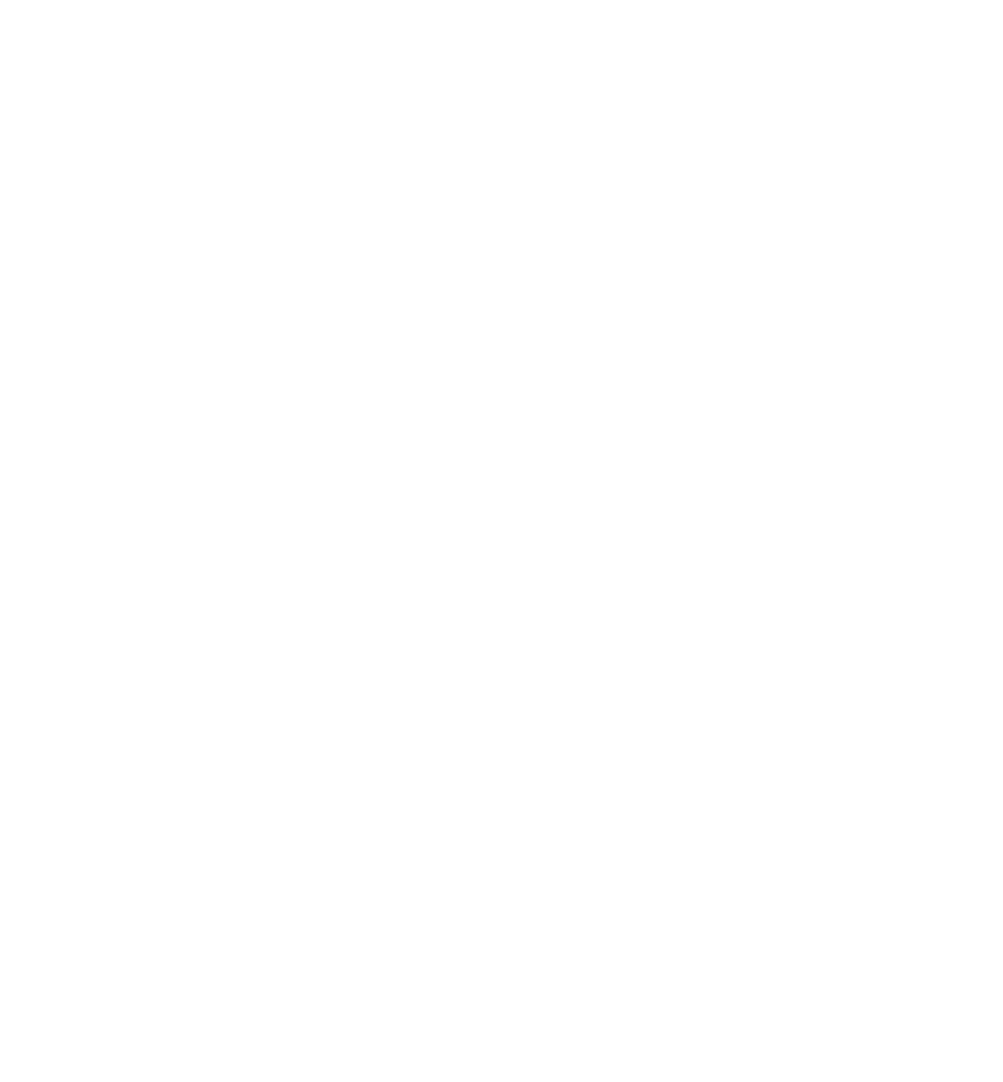
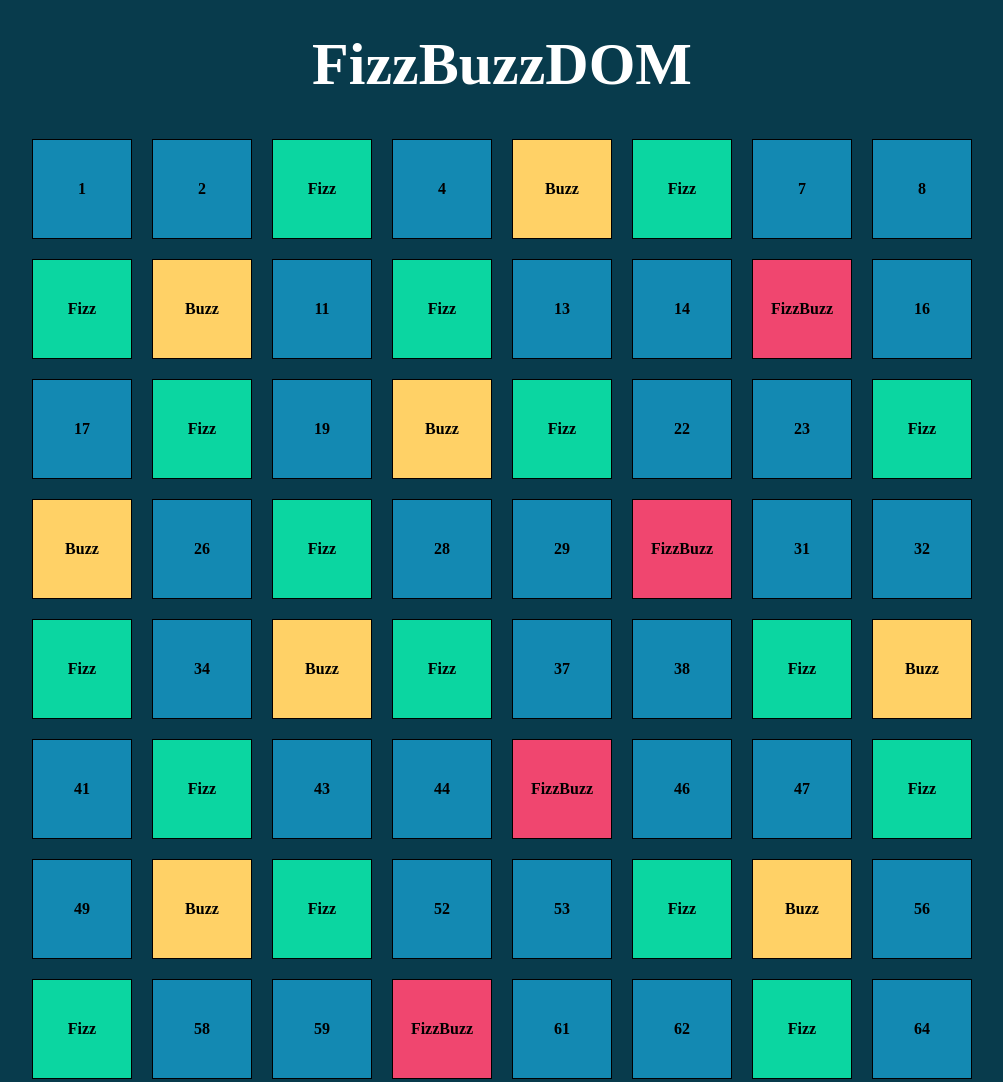
Before and after one commit to Nicholas91X/js-fizzbuzzdom, a plain HTML site: page index.html in a window 1280 px wide. Shown: the top 1082 px of the page, without its empty margins (138-1141 px from the left). Before the commit the page ends 800 px from the top, so only its background shows below. Drawn offline with Linux system fonts and the light colour scheme.

Commit message:
prima versione

```diff
--- a/css/style.css
+++ b/css/style.css
@@ -3,3 +3,49 @@
     margin: 0;
     box-sizing: border-box;
 }
+
+body {
+    background-color: rgba(8,59,76,255);
+    font-weight: 800;
+}
+
+#title {
+    text-align: center;
+    color: white;
+    font-size: 60px;
+    margin: 30px 0;
+}
+
+.list {
+    width: 80%;
+    margin: 0 auto;
+    display: flex;
+    justify-content: center;
+    flex-wrap: wrap;
+}
+
+.box {
+    width: 100px;
+    height: 100px;
+    border: 1px solid black;
+    margin: 10px;
+    display: flex;
+    justify-content: center;
+    align-items: center;
+}
+
+.box--normale {
+    background-color: rgba(19,137,178,255);
+}
+
+.box--Fizz {
+    background-color: rgba(11,214,161,255);
+}
+
+.box--Buzz {
+    background-color: rgba(255,209,102,255);
+}
+
+.box--FizzBuzz {
+    background-color: rgba(240,70,111,255);
+}
--- a/index.html
+++ b/index.html
@@ -8,6 +8,11 @@
     <title>FizzBuzz Dom</title>
 </head>
 <body>
+
+    <h1 id="title">FizzBuzzDOM</h1>
+
+    <div class="list"></div>
+
     <script src="js/script.js"></script>
 </body>
 </html>
--- a/js/script.js
+++ b/js/script.js
@@ -0,0 +1,28 @@
+const contenitore = document.querySelector(".list");
+
+
+for (let i = 1; i <= 100; i++) {
+
+    const elementFizzBuzz = `<div class="box box--FizzBuzz">FizzBuzz</div>`;
+
+    const elementBuzz = `<div class="box box--Buzz">Buzz</div>`;
+
+    const elementFizz = `<div class="box box--Fizz">Fizz</div>`;
+
+    const element = `<div class="box box--normale">${i}</div>`;
+
+    if (i % 3 == 0 && i % 5 == 0) {
+        console.log("FizzBuzz")
+        contenitore.innerHTML += elementFizzBuzz;
+    } else if (i % 5 == 0) {
+        console.log("Buzz")
+        contenitore.innerHTML += elementBuzz;
+    } else if (i % 3 == 0) {
+        console.log("Fizz")
+        contenitore.innerHTML += elementFizz;
+    } else {
+        console.log(i)
+        contenitore.innerHTML += element;
+    }
+
+}
```
